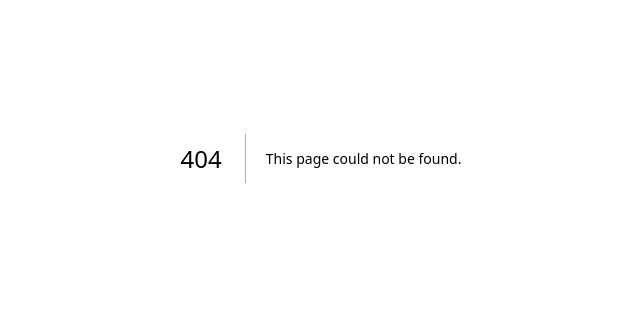
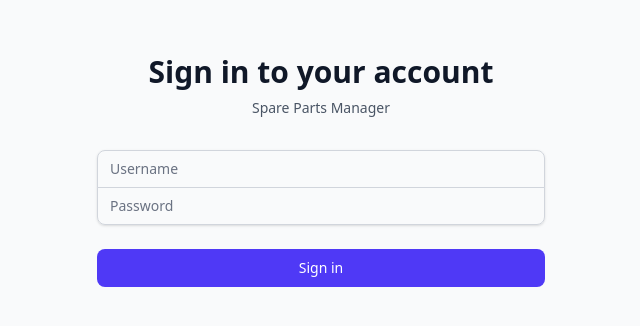
Before and after one commit to gabbar910/SparePartsManager, a Next.js app: page /login in a window 1280 px wide. Before the commit this address had no page. Shown: the part 242-568 px from the top of the page, without its empty margins (319-959 px from the left). Built offline with nearby package versions, Linux system fonts and the light colour scheme.

Commit message:
Re adding Login Tsx

```diff
--- a/components/Layout.tsx
+++ b/components/Layout.tsx
@@ -61,7 +61,7 @@
       </main>
       <footer className="bg-gray-50 border-t">
         <div className="max-w-7xl mx-auto py-4 px-4 sm:px-6 lg:px-8">
-          <span className="text-gray-600">I'm here to stay (Footer)</span>
+          <span className="text-gray-600">I&apos;m here to stay (Footer)</span>
         </div>
       </footer>
     </div>
--- /dev/null
+++ b/pages/login.tsx
@@ -0,0 +1,140 @@
+import React, { useState, useEffect } from 'react';
+import { useForm } from 'react-hook-form';
+import { zodResolver } from '@hookform/resolvers/zod';
+import { z } from 'zod';
+import { useRouter } from 'next/router';
+import Head from 'next/head';
+import { useAuth } from '../contexts/auth';
+
+const loginSchema = z.object({
+  username: z.string().min(1, 'Username is required'),
+  password: z.string().min(1, 'Password is required'),
+});
+
+type LoginFormData = z.infer<typeof loginSchema>;
+
+const LoginPage = () => {
+  const router = useRouter();
+  const { login, isAuthenticated, loading: authLoading } = useAuth();
+  const [loginError, setLoginError] = useState<string>('');
+  const [isSubmitting, setIsSubmitting] = useState(false);
+
+  const {
+    register,
+    handleSubmit,
+    formState: { errors },
+  } = useForm<LoginFormData>({
+    resolver: zodResolver(loginSchema),
+  });
+
+  // Redirect if already authenticated
+  useEffect(() => {
+    if (!authLoading && isAuthenticated) {
+      router.push('/');
+    }
+  }, [isAuthenticated, authLoading, router]);
+
+  const onSubmit = async (data: LoginFormData) => {
+    setIsSubmitting(true);
+    setLoginError('');
+
+    const result = await login(data.username, data.password);
+
+    if (result.success) {
+      router.push('/');
+    } else {
+      setLoginError(result.error || 'Login failed');
+    }
+
+    setIsSubmitting(false);
+  };
+
+  // Show loading while checking auth status
+  if (authLoading) {
+    return (
+      <div className="min-h-screen flex items-center justify-center">
+        <div className="text-lg">Loading...</div>
+      </div>
+    );
+  }
+
+  // Don't render login form if already authenticated
+  if (isAuthenticated) {
+    return null;
+  }
+
+  return (
+    <div className="min-h-screen flex items-center justify-center bg-gray-50 py-12 px-4 sm:px-6 lg:px-8">
+      <Head>
+        <title>Login | Spare Parts Manager</title>
+        <meta charSet="utf-8" />
+        <meta name="viewport" content="initial-scale=1.0, width=device-width" />
+      </Head>
+
+      <div className="max-w-md w-full space-y-8">
+        <div>
+          <h2 className="mt-6 text-center text-3xl font-extrabold text-gray-900">
+            Sign in to your account
+          </h2>
+          <p className="mt-2 text-center text-sm text-gray-600">
+            Spare Parts Manager
+          </p>
+        </div>
+
+        <form className="mt-8 space-y-6" onSubmit={handleSubmit(onSubmit)}>
+          <div className="rounded-md shadow-sm -space-y-px">
+            <div>
+              <label htmlFor="username" className="sr-only">
+                Username
+              </label>
+              <input
+                {...register('username')}
+                type="text"
+                autoComplete="username"
+                className="appearance-none rounded-none relative block w-full px-3 py-2 border border-gray-300 placeholder-gray-500 text-gray-900 rounded-t-md focus:outline-none focus:ring-indigo-500 focus:border-indigo-500 focus:z-10 sm:text-sm"
+                placeholder="Username"
+              />
+              {errors.username && (
+                <p className="mt-1 text-sm text-red-600">{errors.username.message}</p>
+              )}
+            </div>
+
+            <div>
+              <label htmlFor="password" className="sr-only">
+                Password
+              </label>
+              <input
+                {...register('password')}
+                type="password"
+                autoComplete="current-password"
+                className="appearance-none rounded-none relative block w-full px-3 py-2 border border-gray-300 placeholder-gray-500 text-gray-900 rounded-b-md focus:outline-none focus:ring-indigo-500 focus:border-indigo-500 focus:z-10 sm:text-sm"
+                placeholder="Password"
+              />
+              {errors.password && (
+                <p className="mt-1 text-sm text-red-600">{errors.password.message}</p>
+              )}
+            </div>
+          </div>
+
+          {loginError && (
+            <div className="rounded-md bg-red-50 p-4">
+              <div className="text-sm text-red-700">{loginError}</div>
+            </div>
+          )}
+
+          <div>
+            <button
+              type="submit"
+              disabled={isSubmitting}
+              className="group relative w-full flex justify-center py-2 px-4 border border-transparent text-sm font-medium rounded-md text-white bg-indigo-600 hover:bg-indigo-700 focus:outline-none focus:ring-2 focus:ring-offset-2 focus:ring-indigo-500 disabled:opacity-50 disabled:cursor-not-allowed"
+            >
+              {isSubmitting ? 'Signing in...' : 'Sign in'}
+            </button>
+          </div>
+        </form>
+      </div>
+    </div>
+  );
+};
+
+export default LoginPage;
```
